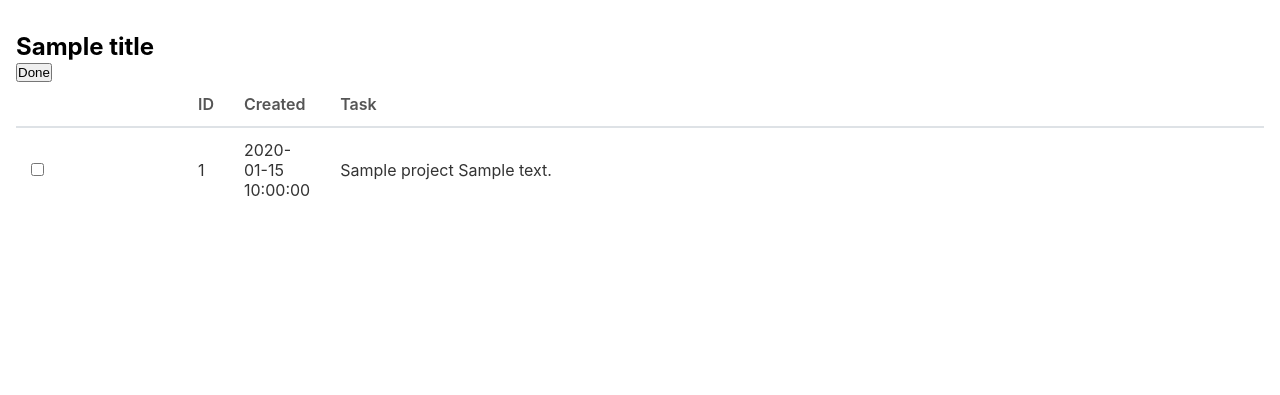
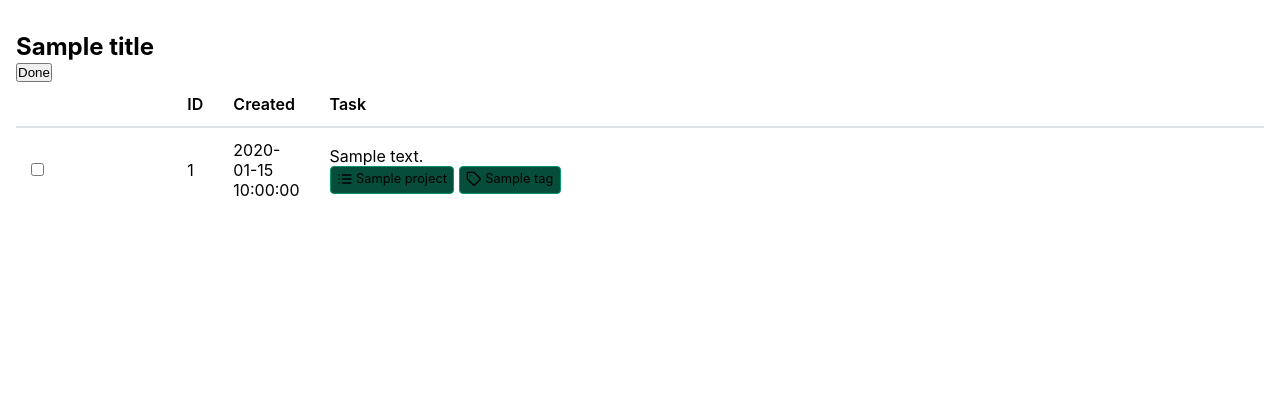
Before and after one commit to linuxcaffe/tasgau, a Flask app: template templates/index.html in a window 1280 px wide. Shown: the part 71-466 px from the top of the page. Run offline with Flask 3, Linux system fonts and the light colour scheme; the template is opened without the code that fills it: most values are stand-ins (such as "Sample title", 1, 10 or a date in 2020).

Commit message:
Fix dark styles, better project formatting

```diff
--- a/templates/index.html
+++ b/templates/index.html
@@ -26,8 +26,21 @@
                     <td class="id-col">{{ task.id }}</td>
                     <td class="age-col">{{ relative_date(task.entry) }}</td>
         	    <td>
-        		    <span="project">{{ task.project }}</span>
-        		    <span="description">{{ task.description }}</span>
+        		    <p class="description">{{ task.description }}</p>
+                            {%- if task.project %}
+                            <p class="pill">
+                              <span class="icon">{% include "svg/list.svg" %} </span>
+                              <span>{{ task.project }}</span>
+                            </p>
+                            {%- endif %}
+                            {%- if task.tags %}
+                              {%- for tag in task.tags %}
+                                <p class="pill">
+                                  <span class="icon">{% include "svg/tag.svg" %} </span>
+                                  <span>{{ tag }}</span>
+                                </p>
+                              {%- endfor %}
+                            {%- endif %}
         	    </td>
                 </tr>
                 {% endfor %}
--- a/templates/layout.html
+++ b/templates/layout.html
@@ -25,6 +25,7 @@
         @media(prefers-color-scheme: dark) {
             :root {
                 --bg-main: #0d1117;
+                --bg-hover: #222;
                 --fg-main: white;
 
                 /* --bg-sidebar: #161b22; */
@@ -46,7 +47,8 @@
 
         body {
             font-family: -apple-system, BlinkMacSystemFont, 'Segoe UI', Arial, sans-serif;
-            background-color: var(--bg-main);
+            color: var(--fg-main);
+            background: var(--bg-main);
             height: 100vh;
             display: flex;
             flex-direction: column;
@@ -88,18 +90,16 @@
             text-align: left;
             padding: 12px 15px;
             font-weight: 600;
-            color: #555;
             border-bottom: 2px solid #dee2e6;
         }
 
         td {
             padding: 12px 15px;
             border-bottom: 1px solid #dee2e6;
-            color: #333;
         }
 
         tbody tr:hover {
-            background-color: #f8f9fa;
+            background: var(--bg-hover);
         }
 
         tbody tr:last-child td {
@@ -116,6 +116,21 @@
             border-bottom: solid 1px green;
             width: 100%;
             text-align: center;
+        }
+
+        .pill {
+            display: inline-flex;
+            gap: 0.25em;
+            padding: 0.25em 0.5em;
+            font-size: 0.8rem;
+            background: var(--fg-accent-dim);
+            border-radius: 4px;
+            border: solid 1px var(--fg-accent);
+        }
+
+        .pill .icon svg {
+            width: 16px;
+            height: 16px;
         }
 
         #create-task-btn {
```
Also changed, not shown: templates/svg/list.svg (added), templates/svg/tag.svg (added).
